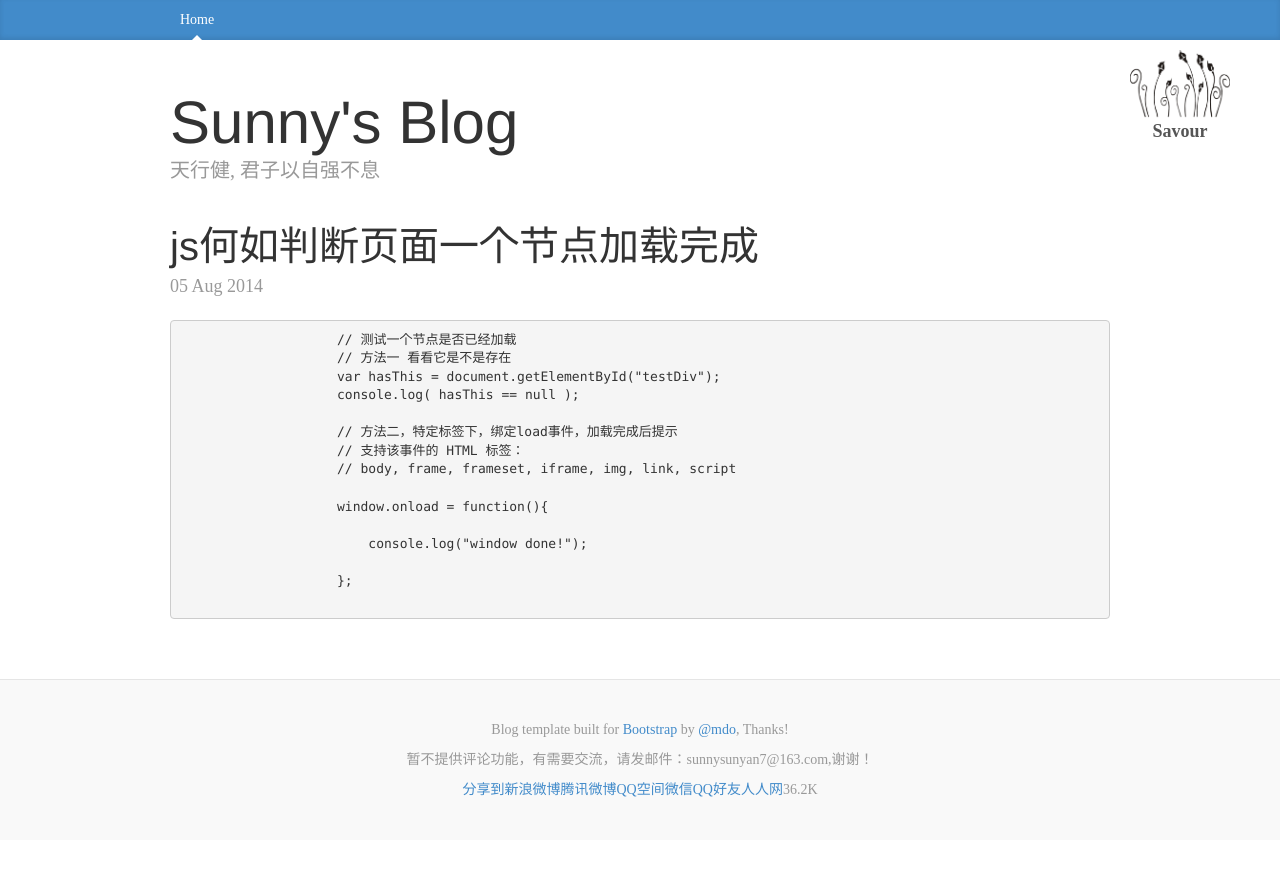
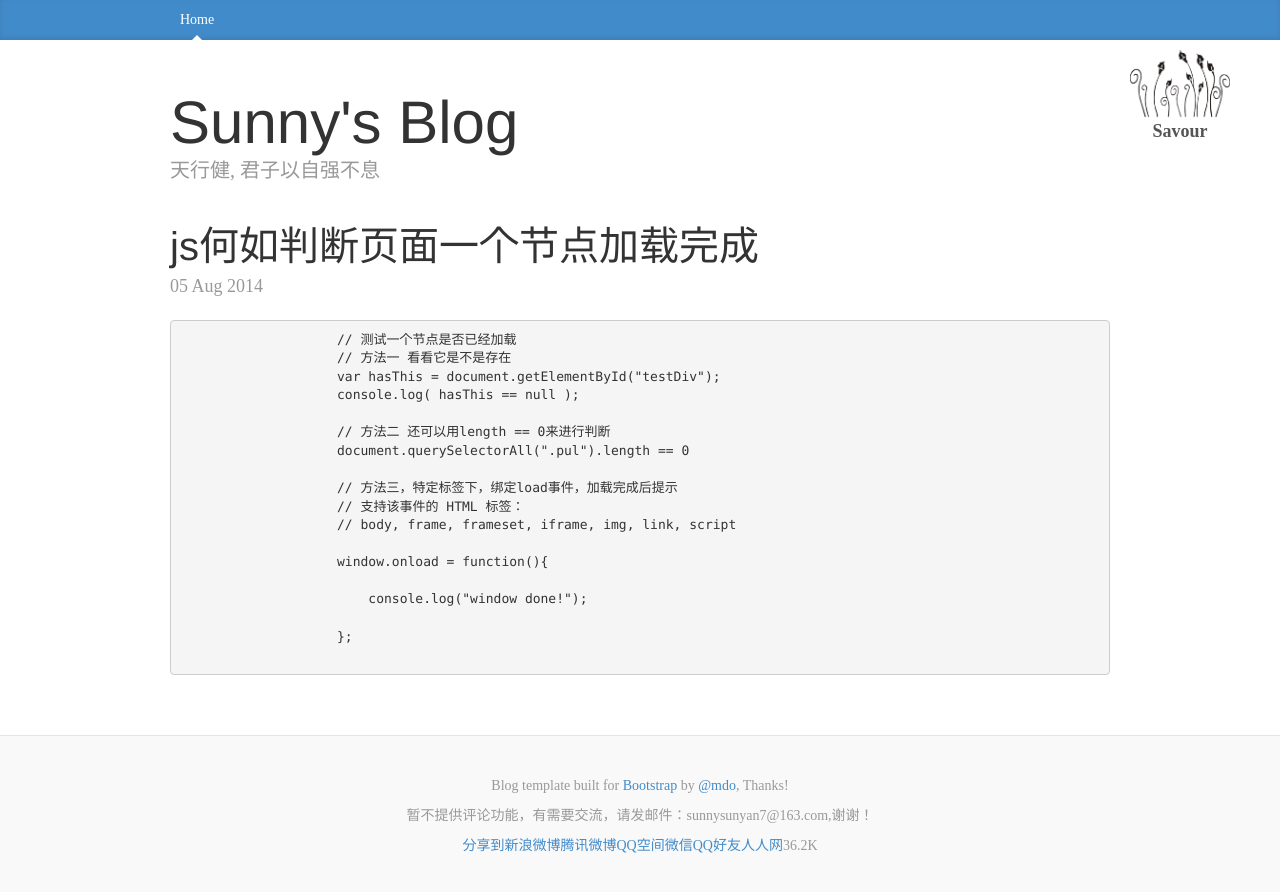
Before and after one commit to 777sunny777/sunnyblog, a Jekyll site: the page built from _posts/basic/2014-08-05-7.html, in a window 1280 px wide. Shown: the top 892 px of the page. Built offline with Jekyll 4.4.1, drawn with Linux system fonts in a browser that asks for light colours; nearby versions of some CDN libraries; library files that are not in the unit come from our copies; Markdown is read by kramdown in place of the engine named in the settings.

Commit message:
Update 2014-08-05-7.html

```diff
--- a/_posts/basic/2014-08-05-7.html
+++ b/_posts/basic/2014-08-05-7.html
@@ -16,7 +16,10 @@ category: basic
                     var hasThis = document.getElementById("testDiv");
                     console.log( hasThis == null );
 
-                    // 方法二，特定标签下，绑定load事件，加载完成后提示
+                    // 方法二 还可以用length == 0来进行判断
+                    document.querySelectorAll(".pul").length == 0
+
+                    // 方法三，特定标签下，绑定load事件，加载完成后提示
                     // 支持该事件的 HTML 标签：
                     // body, frame, frameset, iframe, img, link, script
 
```
